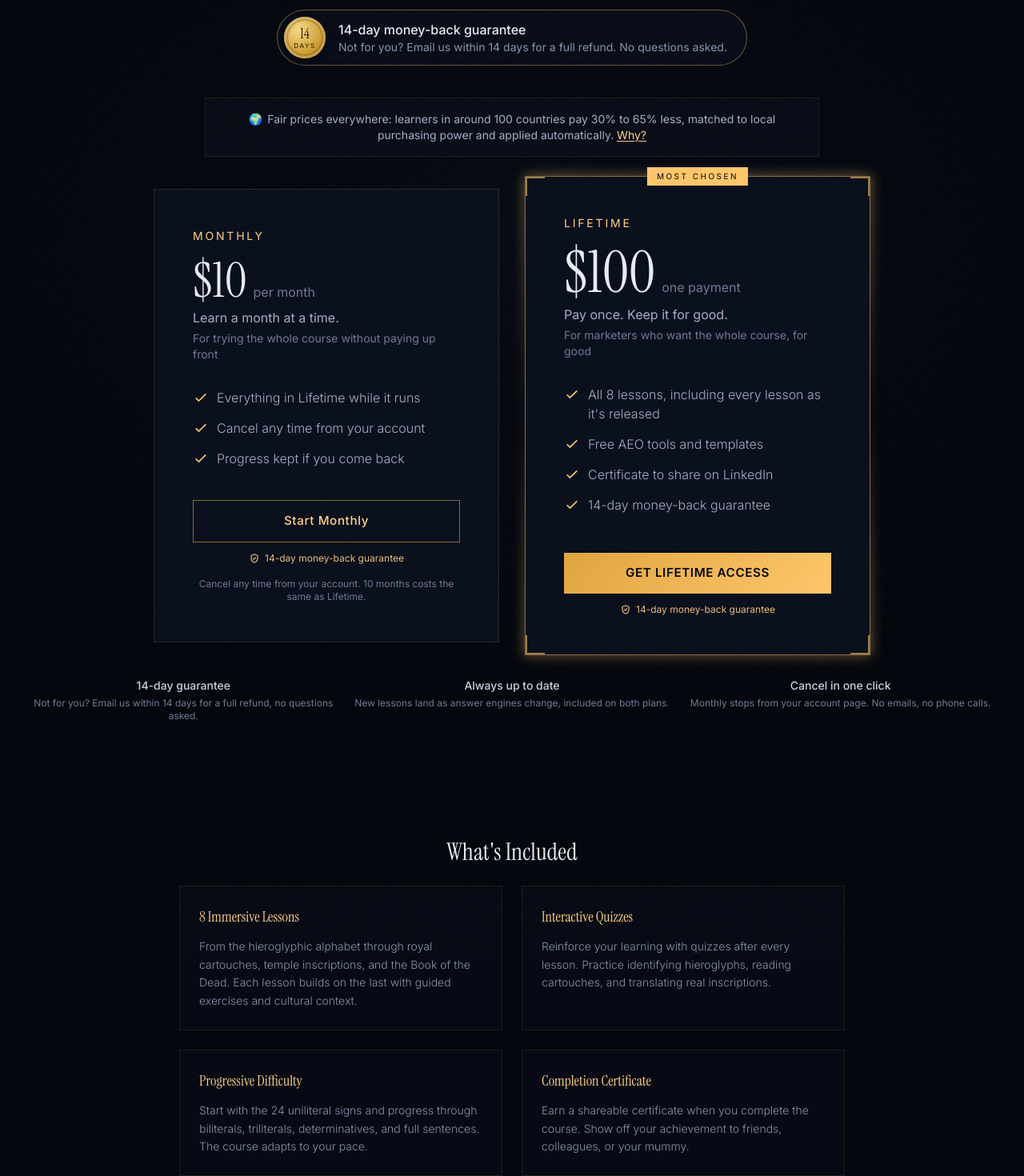
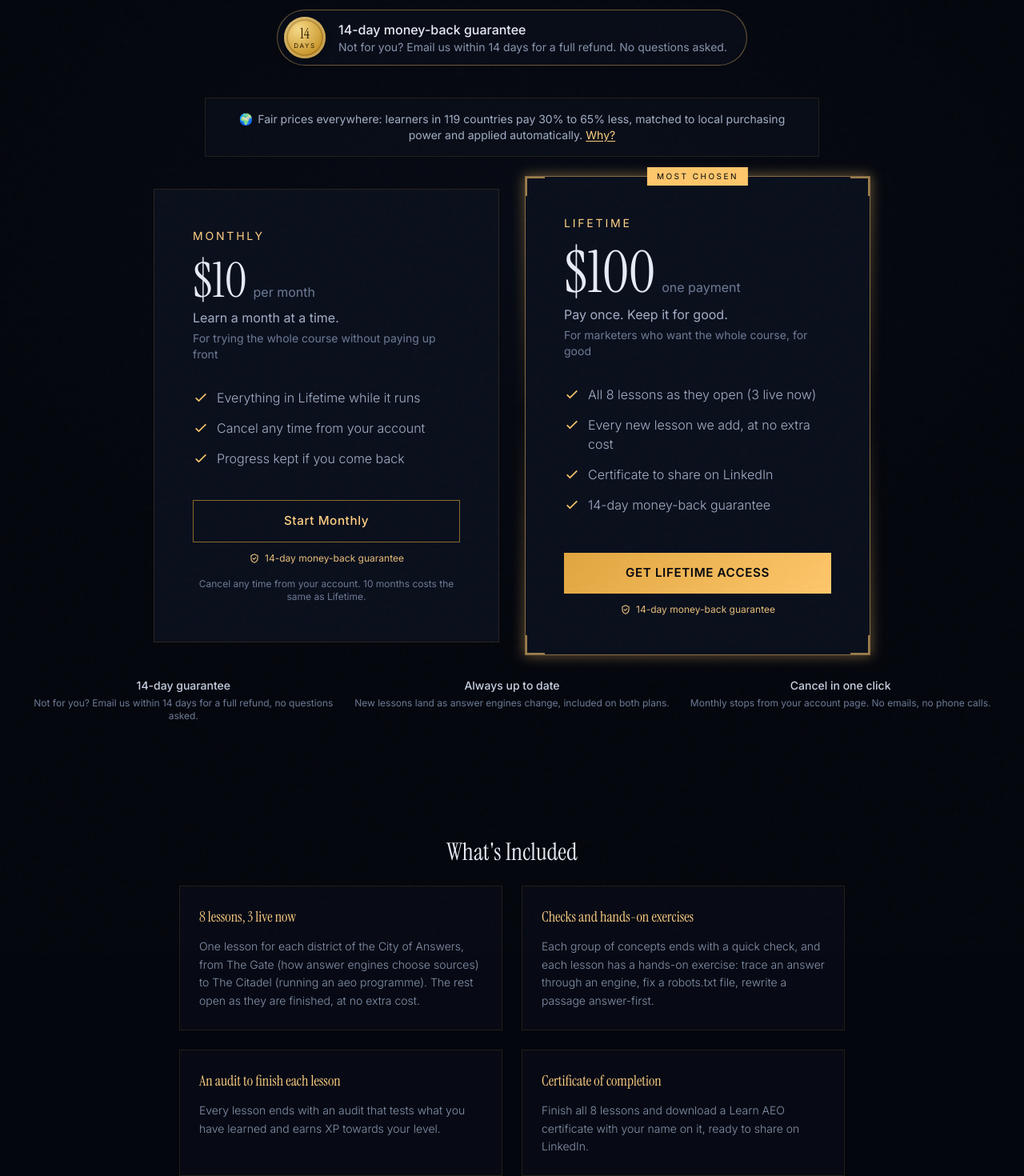
Before and after one commit to HarryH-Tech-2/learn-aeo, a Next.js app: page /pricing in a window 1280 px wide. Shown: the part 440-1910 px from the top of the page at 80% size. Built offline with nearby package versions, Linux system fonts and the light colour scheme; no server answers.

Commit message:
fix: honest plan features and pricing copy from the catalog
No plan promises tools or templates that do not exist; lesson counts,
live lessons and PPP figures are read from the catalog and tier table.

Co-Authored-By: Claude Opus 5.5 <noreply@anthropic.com>

```diff
--- a/src/app/pricing/page.tsx
+++ b/src/app/pricing/page.tsx
@@ -5,6 +5,7 @@ import PricingSection from "@/components/PricingSection";
 import PricingFAQ from "@/components/PricingFAQ";
 import Footer from "@/components/Footer";
 import { PLANS, PLAN_IDS, formatPlanPrice } from "@/lib/plans";
+import { LESSON_CATALOG } from "@/lib/lesson-catalog";
 
 export const metadata: Metadata = {
   title: "Pricing: Lifetime or Monthly | Learn AEO",
@@ -13,6 +14,30 @@ export const metadata: Metadata = {
     canonical: absoluteUrl("/pricing"),
   },
 };
+
+const LIVE = LESSON_CATALOG.filter((l) => l.status === "live");
+const FIRST = LESSON_CATALOG[0];
+const LAST = LESSON_CATALOG[LESSON_CATALOG.length - 1];
+
+/** What's included: lesson counts and district names from the catalog, never typed here. */
+const INCLUDED = [
+  {
+    title: `${LESSON_CATALOG.length} lessons, ${LIVE.length} live now`,
+    body: `One lesson for each district of the City of Answers, from ${FIRST.district} (${FIRST.title.toLowerCase()}) to ${LAST.district} (${LAST.title.toLowerCase()}). The rest open as they are finished, at no extra cost.`,
+  },
+  {
+    title: "Checks and hands-on exercises",
+    body: "Each group of concepts ends with a quick check, and each lesson has a hands-on exercise: trace an answer through an engine, fix a robots.txt file, rewrite a passage answer-first.",
+  },
+  {
+    title: "An audit to finish each lesson",
+    body: "Every lesson ends with an audit that tests what you have learned and earns XP towards your level.",
+  },
+  {
+    title: "Certificate of completion",
+    body: `Finish all ${LESSON_CATALOG.length} lessons and download a Learn AEO certificate with your name on it, ready to share on LinkedIn.`,
+  },
+];
 
 export default function PricingPage() {
   return (
@@ -55,35 +80,12 @@ export default function PricingPage() {
           What&apos;s Included
         </h2>
         <div className="grid grid-cols-1 md:grid-cols-2 gap-6 mb-16">
-          <div className="border border-gold-700/20 p-6 bg-obsidian-light/50">
-            <h3 className="font-display text-lg font-medium text-gold-400 mb-3">8 Immersive Lessons</h3>
-            <p className="font-body text-sm text-sand-400 font-light leading-relaxed">
-              From the hieroglyphic alphabet through royal cartouches, temple inscriptions,
-              and the Book of the Dead. Each lesson builds on the last with guided exercises
-              and cultural context.
-            </p>
-          </div>
-          <div className="border border-gold-700/20 p-6 bg-obsidian-light/50">
-            <h3 className="font-display text-lg font-medium text-gold-400 mb-3">Interactive Quizzes</h3>
-            <p className="font-body text-sm text-sand-400 font-light leading-relaxed">
-              Reinforce your learning with quizzes after every lesson. Practice identifying
-              hieroglyphs, reading cartouches, and translating real inscriptions.
-            </p>
-          </div>
-          <div className="border border-gold-700/20 p-6 bg-obsidian-light/50">
-            <h3 className="font-display text-lg font-medium text-gold-400 mb-3">Progressive Difficulty</h3>
-            <p className="font-body text-sm text-sand-400 font-light leading-relaxed">
-              Start with the 24 uniliteral signs and progress through biliterals, triliterals,
-              determinatives, and full sentences. The course adapts to your pace.
-            </p>
-          </div>
-          <div className="border border-gold-700/20 p-6 bg-obsidian-light/50">
-            <h3 className="font-display text-lg font-medium text-gold-400 mb-3">Completion Certificate</h3>
-            <p className="font-body text-sm text-sand-400 font-light leading-relaxed">
-              Earn a shareable certificate when you complete the course. Show off your
-              achievement to friends, colleagues, or your mummy.
-            </p>
-          </div>
+          {INCLUDED.map((item) => (
+            <div key={item.title} className="border border-gold-700/20 p-6 bg-obsidian-light/50">
+              <h3 className="font-display text-lg font-medium text-gold-400 mb-3">{item.title}</h3>
+              <p className="font-body text-sm text-sand-400 font-light leading-relaxed">{item.body}</p>
+            </div>
+          ))}
         </div>
         <PricingFAQ />
       </div>
--- a/src/components/FreeCourseCta.tsx
+++ b/src/components/FreeCourseCta.tsx
@@ -10,7 +10,11 @@ import Link from "next/link";
 import { useEffect } from "react";
 import { trackEvent } from "@/lib/analytics";
 
-export const FREE_COURSE_LINES = ["All eight lessons", "The 3D levels and every game", "The Journey, the community board and your certificate"];
+export const FREE_COURSE_LINES = [
+  "Every live lesson, and each new one as it opens",
+  "Your XP, levels, badges and the leaderboard",
+  "Your certificate when you finish",
+];
 
 export default function FreeCourseCta({
   location,
@@ -49,8 +53,8 @@ export default function FreeCourseCta({
       <ul className="mt-2 space-y-1">
         {FREE_COURSE_LINES.map((l) => (
           <li key={l} className="font-body text-sm text-sand-300 flex gap-2">
-            <span className="text-gold-500" aria-hidden="true">
-              𓋹
+            <span className="text-cyan-500" aria-hidden="true">
+              &#10003;
             </span>
             {l}
           </li>
--- a/src/components/OfferBanner.tsx
+++ b/src/components/OfferBanner.tsx
@@ -23,7 +23,7 @@ function remaining(expiresAt: string): { h: number; m: number; s: number; done:
 }
 
 /**
- * "Unlock the next chamber" — shown after the free lesson and on the
+ * "Unlock the rest of the city" — shown after the free lesson and on the
  * dashboard while an offer is live. The code is applied automatically at
  * checkout; it's displayed only so the learner can see it's real.
  */
@@ -54,19 +54,16 @@ export default function OfferBanner({
       ? `Your ${offer.percentOff}% off is still open · ends ${offerEndsLabel(offer.expiresAt)}`
       : offer.source === "checkout-abandoned"
         ? "Your place is still open"
-        : "Unlock the next chamber";
+        : "Unlock the rest of the city";
 
   return (
     <div className="relative border border-gold-500/40 bg-gold-500/5 p-6 md:p-7 overflow-hidden">
-      <div className="absolute -top-8 -right-6 text-8xl text-gold-500/10 select-none hieroglyph-font" aria-hidden="true">
-        𓋹
-      </div>
       <div className="flex flex-col md:flex-row md:items-center gap-5 relative">
         <div className="flex-1">
           <p className="font-body text-[10px] tracking-[0.25em] uppercase text-gold-500 mb-2">Limited offer · {offer.percentOff}% off</p>
           <h2 className="font-display text-2xl text-sand-100 mb-2">{headline}</h2>
           <p className="font-body text-sm text-sand-300 font-light leading-relaxed">
-            Lifetime access to all 8 lessons and the 3D games for{" "}
+            Lifetime access to every lesson, including each new one as it opens, for{" "}
             <span className="text-sand-100 font-medium">{formatPrice(currency, discounted(currency, offer.percentOff))}</span>{" "}
             <span className="line-through text-sand-500">{formatPrice(currency)}</span>. One payment, no subscription. Code{" "}
             <span className="font-mono text-gold-400">{offer.code}</span> is applied automatically.
--- a/src/components/PppBanner.tsx
+++ b/src/components/PppBanner.tsx
@@ -6,7 +6,12 @@
  */
 import { useEffect, useState } from "react";
 import { readCountryCookie } from "@/lib/pricing";
-import { pppFor, countryName, flagEmoji, type Ppp } from "@/lib/ppp";
+import { pppFor, countryName, flagEmoji, COUNTRY_TIER, PPP_PERCENT, type Ppp } from "@/lib/ppp";
+
+// Read from the tier table, so the banner never claims more or fewer countries than checkout discounts.
+const PPP_COUNTRIES = Object.keys(COUNTRY_TIER).length;
+const PPP_MIN = Math.min(...Object.values(PPP_PERCENT));
+const PPP_MAX = Math.max(...Object.values(PPP_PERCENT));
 
 export function usePpp(): Ppp | null {
   const [ppp, setPpp] = useState<Ppp | null>(null);
@@ -39,14 +44,14 @@ export default function PppBanner() {
             <span className="mr-1.5" aria-hidden="true">
               🌍
             </span>
-            Fair prices everywhere: learners in around 100 countries pay 30% to 65% less, matched to local purchasing power and applied automatically.{" "}
+            Fair prices everywhere: learners in {PPP_COUNTRIES} countries pay {PPP_MIN}% to {PPP_MAX}% less, matched to local purchasing power and applied automatically.{" "}
             <button type="button" onClick={() => setDetail((d) => !d)} className="text-gold-400 hover:text-gold-300 underline underline-offset-2">
               {detail ? "Less" : "Why?"}
             </button>
           </p>
           {detail && (
             <p className="font-body text-xs text-sand-500 mt-2 max-w-xl mx-auto leading-relaxed">
-              We know a VPN can claim a lower price. We have decided that is a price worth paying to bring the script of ancient Egypt to people who could not otherwise afford it. If you can pay the full price, thank you: it is what keeps the parity prices possible. If not, that&apos;s totally fine too.
+              We know a VPN can claim a lower price. We have decided that is a price worth paying to bring the course to people who could not otherwise afford it. If you can pay the full price, thank you: it is what keeps the parity prices possible. If not, that&apos;s totally fine too.
             </p>
           )}
         </div>
--- a/src/lib/plans.ts
+++ b/src/lib/plans.ts
@@ -14,6 +14,10 @@
  * currency_option on the same Price.
  */
 import type { Currency } from "@/lib/pricing";
+import { LESSON_CATALOG } from "@/lib/lesson-catalog";
+
+const LESSON_TOTAL = LESSON_CATALOG.length;
+const LESSONS_LIVE = LESSON_CATALOG.filter((l) => l.status === "live").length;
 
 export type PlanId = "lifetime" | "monthly";
 
@@ -46,8 +50,10 @@ export const PLANS: Record<PlanId, Plan> = {
     gbp: 80,
     audience: "For marketers who want the whole course, for good",
     features: [
-      "All 8 lessons, including every lesson as it's released",
-      "Free AEO tools and templates",
+      LESSONS_LIVE === LESSON_TOTAL
+        ? `All ${LESSON_TOTAL} lessons`
+        : `All ${LESSON_TOTAL} lessons as they open (${LESSONS_LIVE} live now)`,
+      "Every new lesson we add, at no extra cost",
       "Certificate to share on LinkedIn",
       "14-day money-back guarantee",
     ],
```
Also changed, not shown: src/components/PricingFAQ.tsx (+9 -6 lines).
